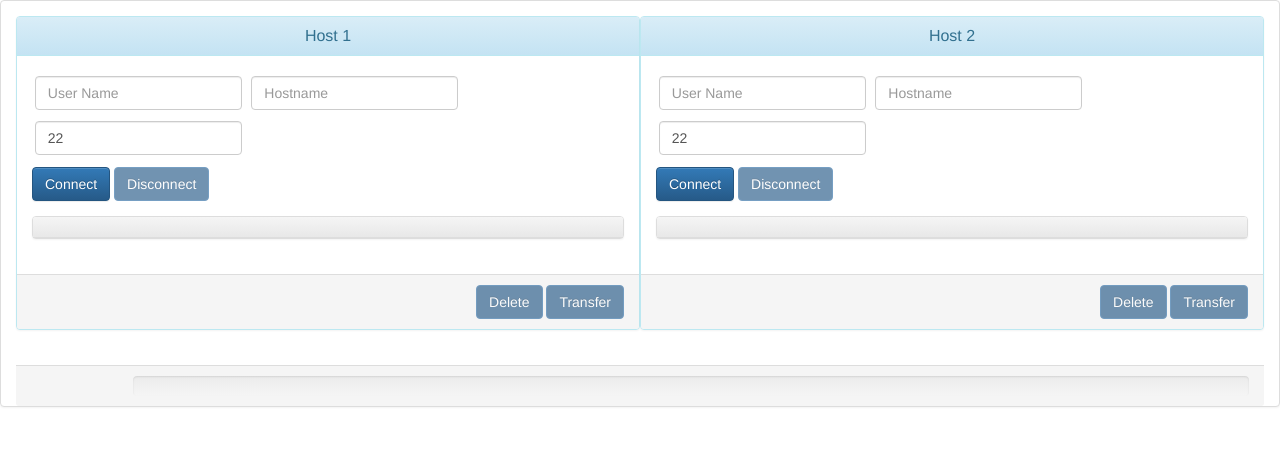
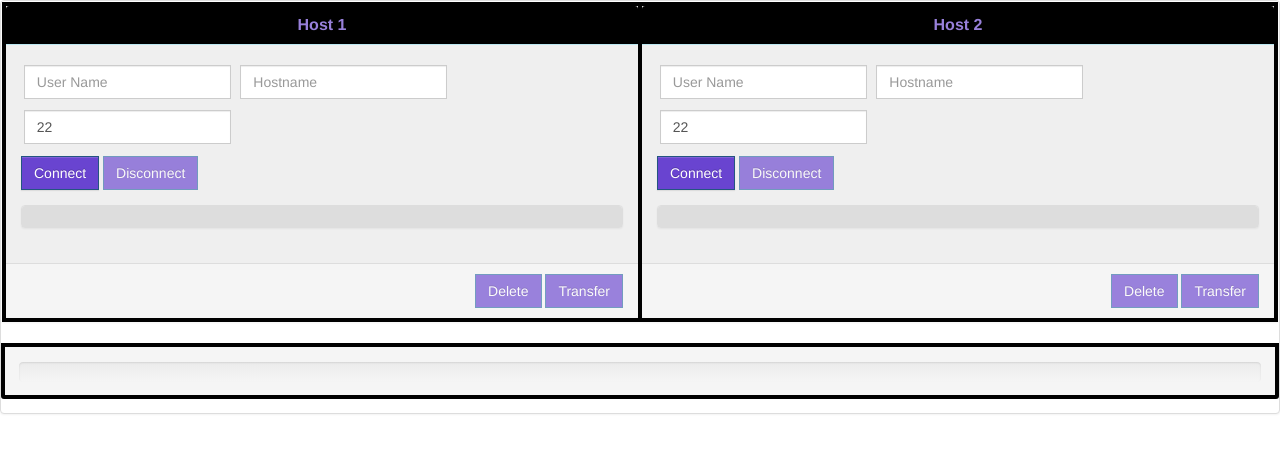
Before and after one commit to neicnordic/sftpbeamer-django_DEPRECATED, a Django app: template sftp_beamer/sftp_beamer/templates/dashboard.html in a window 1280 px wide. Shown: the top 453 px of the page. Run offline with Django 3.2, Linux system fonts and the light colour scheme; the template is opened without the code that fills it, so the values that code supplies are empty; some libraries are stand-ins or nearby versions.

Commit message:
Added NeIC inspired CSS styling

```diff
--- a/sftp_beamer/sftp_beamer/static/css/dashboard.css
+++ b/sftp_beamer/sftp_beamer/static/css/dashboard.css
@@ -32,3 +32,82 @@
     top: 0;
     background: #000;
 }
+/*
+ * NeIC inspired styling
+ */
+a,
+a:link,
+a:hover,
+a:visited {
+	color: #6944D0;
+}
+.btn {
+    background: #6944D0!important;
+    color: white!important;
+    border-radius: 0;
+}
+.panel-info {
+    background: #efefef!important;
+    border: 4px solid black!important;
+    border-radius: 0;
+}
+.panel-title {
+	color: #9880DA;
+	font-weight: bold;
+}
+.panel-info.host1 {
+    border-width: 4px 2px 4px 4px!important;
+}
+.panel-info.host2 {
+    border-width: 4px 4px 4px 2px!important;
+}
+.panel-heading {
+    background: black!important;
+    color: white!important;
+    font-weight: bold!important;
+}
+input.form-input {
+    border-radius: 0!important;
+}
+#host1-path,
+#host2-path {
+    background: #ddd!important;
+}
+.dataTable tr.selected {
+	background: #E4DFEF!important;
+}
+.dataTables_wrapper {
+    display: block;
+    overflow: hidden;
+}
+.dataTables_length {
+    margin-left: .6em;
+}
+.panel-default > .panel-footer {
+	margin-bottom: 1em;
+	border: 4px solid black;
+	height: 56px!important;
+	padding: 1em;
+}
+.progress {
+	width: 100%;
+}
+.paginate_button:hover {
+    background: #6944D0!important;
+}
+.paginate_button a {
+    opacity: 0.9;
+}
+.panel-default {
+    padding: 0;
+}
+.panel-default >.panel-body {
+    margin: -1em;
+}
+
+.modal-content {
+    border-radius: 0;
+}
+.modal-content input#password {
+    border-radius: 0;
+}
```
